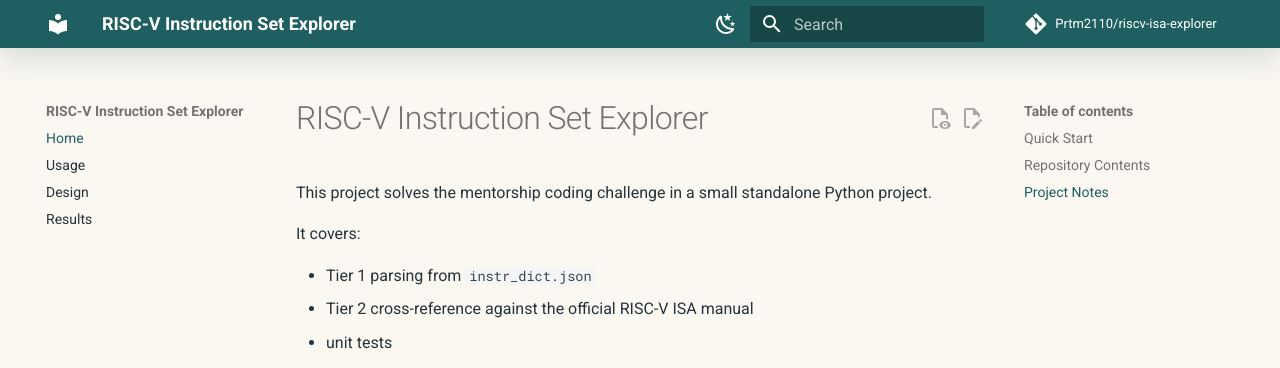
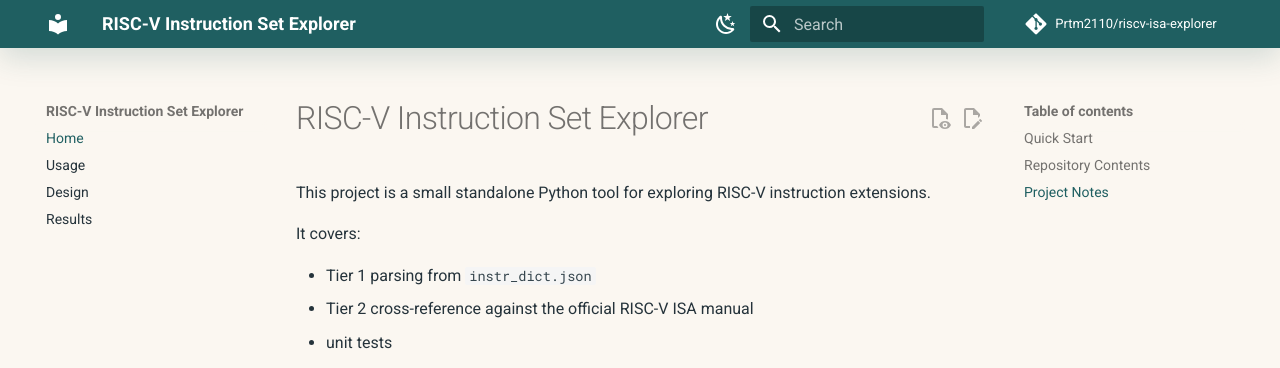
Before and after one commit to Prtm2110/riscv-isa-explorer, an MkDocs documentation site: the page built from docs/index.md, in a window 1280 px wide and 1305 px high. Shown: the top 368 px of the window. Built offline with MkDocs 1.6.1 and Material for MkDocs 9.7.7, drawn with Linux system fonts in a browser that asks for light colours; comment, search, counter and statistics services are not loaded.

Commit message:
docs copy

```diff
--- a/docs/index.md
+++ b/docs/index.md
@@ -1,6 +1,6 @@
 # RISC-V Instruction Set Explorer
 
-This project solves the mentorship coding challenge in a small standalone Python project.
+This project is a small standalone Python tool for exploring RISC-V instruction extensions.
 
 It covers:
 
```
Also changed, not shown: .pre-commit-config.yaml (added, +9 -0 lines), README.md (+0 -2 lines).
